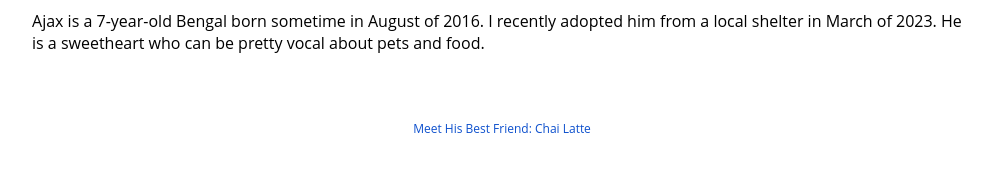
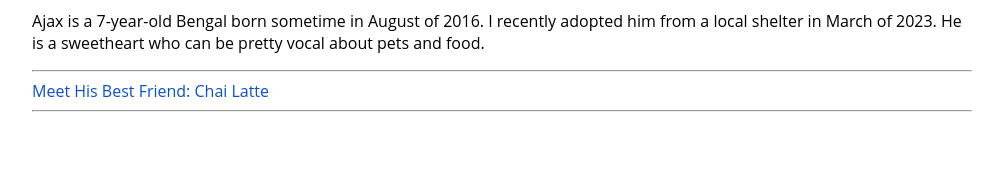
Before and after one commit to AvaD6/3900-Activity2, a plain HTML site: page index.html in a window 1280 px wide. Shown: the part 441-612 px from the top of the page, without its empty margins (138-1141 px from the left). Drawn offline with Linux system fonts and the light colour scheme.

Commit message:
Update index.html

```diff
--- a/index.html
+++ b/index.html
@@ -34,12 +34,9 @@
 
 
 
-                    <p class="footer">
-                     <a href="file:///Users/preciouzd/Documents/GitHub/3900-Activity2/ChaiLatte.html"> Meet His Best Friend: Chai Latte </a>
-                        </p>
-
-
-
+                <hr>
+            <a href="ChaiLatte.html">Meet His Best Friend: Chai Latte</a>
+            <hr>
       </section>
   </div>
 
```
